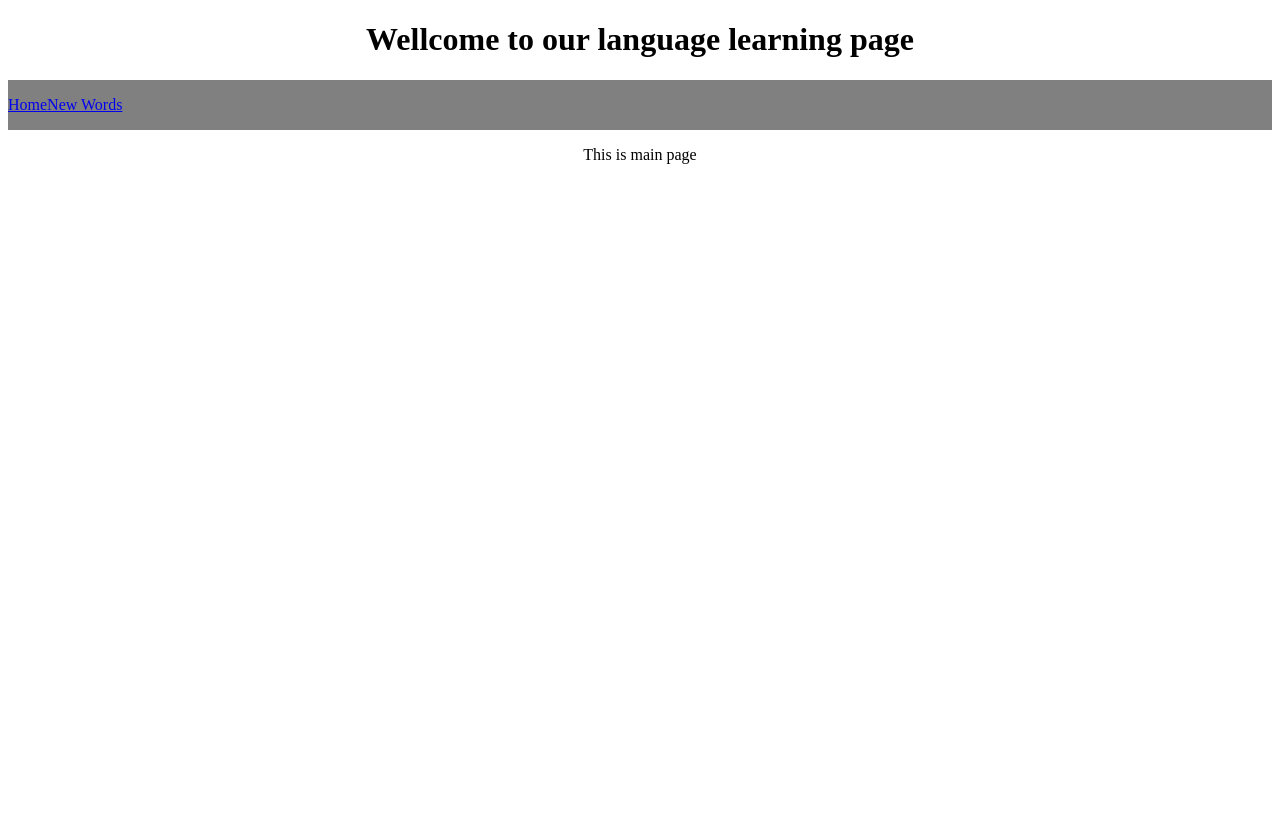
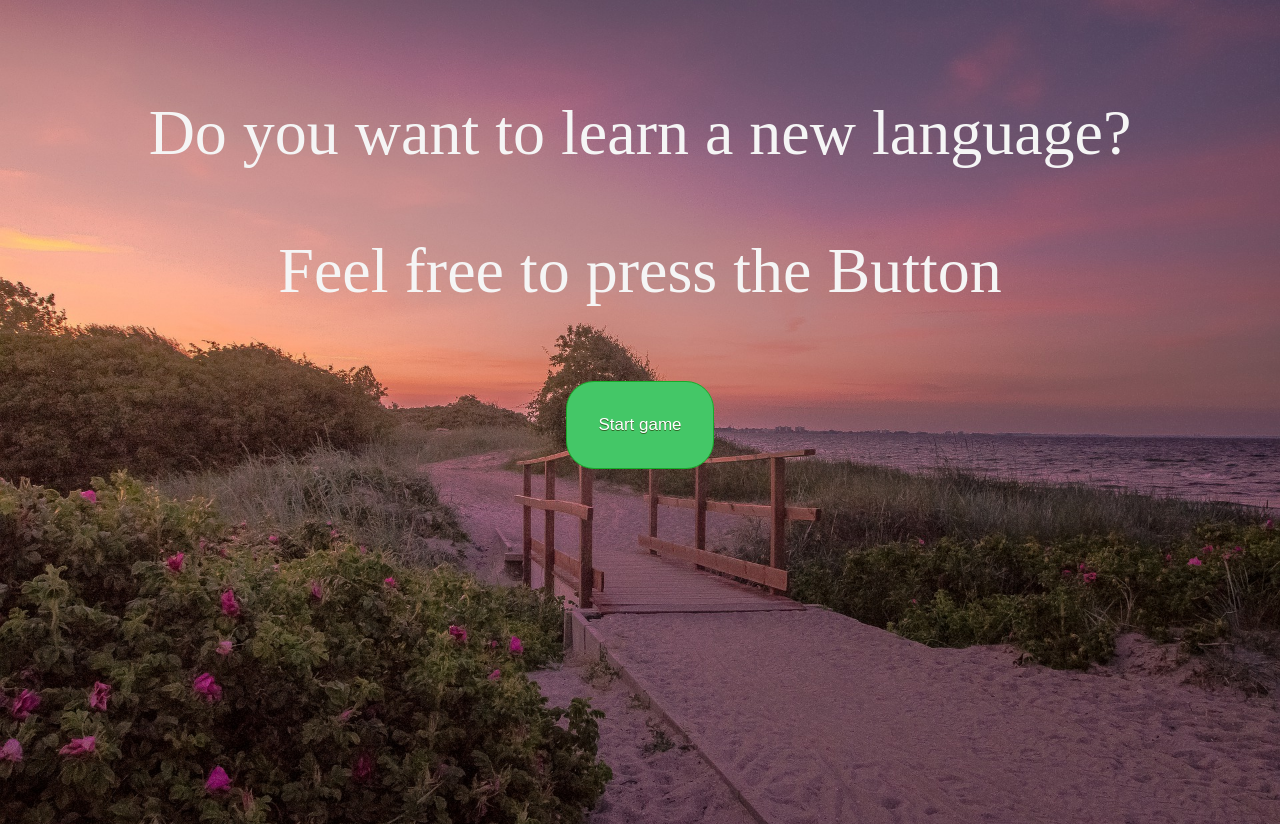
Before and after one commit to jilvins/language-learning-reactversion, a React (Create React App) app: page / in a window 1280 px wide. Before the commit the page ends 800 px from the top, so only its background shows below. Built offline with nearby package versions, Linux system fonts and the light colour scheme.

Commit message:
Changed to SPA updated styling

```diff
--- a/src/App.css
+++ b/src/App.css
@@ -1,5 +1,11 @@
+body{
+  padding: 0;
+  margin: 0;
+
+}
 .App {
   text-align: center;
+
 }
 
 .App-logo {
@@ -7,11 +13,6 @@
   pointer-events: none;
 }
 
-@media (prefers-reduced-motion: no-preference) {
-  .App-logo {
-    animation: App-logo-spin infinite 20s linear;
-  }
-}
 
 .App-header {
   background-color: #282c34;
@@ -27,12 +28,3 @@
 .App-link {
   color: #61dafb;
 }
-
-@keyframes App-logo-spin {
-  from {
-    transform: rotate(0deg);
-  }
-  to {
-    transform: rotate(360deg);
-  }
-}
--- a/src/App.js
+++ b/src/App.js
@@ -1,9 +1,5 @@
 import React from 'react';
 import './App.css';
-import {Switch, Route} from 'react-router-dom'
-import Header from './components/header'
-import Navbar from './components/navBar'
-import MainPage from './pages/mainPage'
 import LearnWords from './pages/learnWords'
 
 
@@ -11,17 +7,10 @@ import LearnWords from './pages/learnWords'
 function App() {
   return (
     <div className="App">
-      <Header />
-      <Navbar />
 
-      <Switch>
-        <Route exact path="/">
-          <MainPage />
-        </Route>
-        <Route>
-          <LearnWords path="/words" />
-        </Route>
-      </Switch>
+
+          <LearnWords />
+
     </div>
   );
 }
--- a/src/components/learningContainer.js
+++ b/src/components/learningContainer.js
@@ -26,8 +26,6 @@ function LearningContainer ({word}) {
         currentQuestion <= (learningMaterial.length - 1) ?
         setCurrentQuestion(currentQuestion + 1) : setGameStarted(false)
         setAnswMeassage("")
-
-
     }
 
     return (
@@ -48,18 +46,21 @@ function LearningContainer ({word}) {
 
         </div>
         <div className="question-shifter">
-                <p>{answMessage}</p>
-                <button onClick={nextQuestion}>{rightAnswer && currentQuestion < 6 ? "Next question" : null}</button>
-                <button onClick={nextLevel}>{rightAnswer && currentQuestion === 6 ? "Next level" : null}</button>
+                <p className="answer-reaction">{answMessage}</p>
+                <button className="nextBtn" onClick={nextQuestion}>{rightAnswer && currentQuestion < 6 ? "Next question" : null}</button>
+                <button className="nextBtn" onClick={nextLevel}>{rightAnswer && currentQuestion === 6 ? "Next level" : null}</button>
         </div>
         </div>
         : <div className="info-screen">
-           { currentLevel===1 ? <p>Start your game? First Level with basic Latvian words will be presended</p> : null}
-           { currentLevel===2 ? <p>Congratulation you finnished the first level. Next level will be about family</p> : null}
-           { currentLevel===3 ? <p>You are getting better. Next level will be about actions uou can take</p> : null}
-           { currentLevel===4 ? <h2>You have finnished this game!!!</h2> : null}
-            <p>Your current score is: {score}</p>
-            <button onClick={startGame}>Start game</button>
+           { currentLevel===1 ? <><p>Do you want to learn a new language?</p>
+                                <p>Feel free to press the Button</p></> : null}
+           { currentLevel===2 ? <><p>Congratulation you finnished the first level!</p>
+                                <p>Next level will be about family</p></> : null}
+           { currentLevel===3 ? <><p>You are getting better!</p>
+                                <p>Next level will be about actions you can take</p></> : null}
+           { currentLevel===4 ? <h2>You have finished this game!!!</h2> : null}
+           {currentLevel===1 ? null : <p>Your total score is: {score}</p>}
+           { currentLevel===4 ? null : <button onClick={startGame}>{currentLevel===1?<p>Start game</p>:<p>Next level</p> }</button> }
         </div>}
         </div>
     )
--- a/src/styles/learningcontainer.css
+++ b/src/styles/learningcontainer.css
@@ -1,19 +1,56 @@
+
+
+button:empty {
+    display: none;
+}
+
+
+.app-body{
+    padding: 2em;
+    background-image: url("./img/bridge-5356471_1920.jpg");
+  background-size: cover;
+  height: 95vh;
+
+}
+
+.info-screen {
+    color: whitesmoke;
+    font-size: 4em;
+}
+.info-screen button {
+    background-color:#44c767;
+	border-radius:28px;
+	border:1px solid #18ab29;
+	display:inline-block;
+	cursor:pointer;
+	color:#ffffff;
+	font-family:Arial;
+	font-size:17px;
+	padding:16px 31px;
+	text-decoration:none;
+	text-shadow:0px 1px 0px #2f6627;
+}
+.info-screen button:hover{
+    background-color:#5cbf2a;
+}
+.game-screen{
+    background-color: #f4f1de;
+    opacity: 0.8;
+    height: 60vh;
+    width: 60vw;
+    border-radius: 10px;
+    margin: 0 auto;
+}
+
 .wordImg{
     height: 200px;
     margin: 2em;
     border-radius: 5px;
 }
 
-.true {
-    background-color: green;
-}
-
-.false {
-    background-color: red;
-}
 .btn-option{
-    background-color: burlywood;
-    color: brown;
+    background-color: #283d3b;
+    color: whitesmoke;
     border: none;
     border-radius: 10px;
     width: 6em;
@@ -24,19 +61,42 @@
 }
 .btn-option:active{
     background-color: crimson;
+}
+.nextBtn {
+    background-color: #283d3b;
     color: whitesmoke;
+    border: none;
+    border-radius: 10px;
+    padding: 1em;
 }
+.nextBtn:hover {
+    background-color: cadetblue;
+}
+.nextBtn:active{
+    background-color: crimson;
+}
+.answer-reaction{
+    color:#b7094c;
+    font-size: 1em;
+    font-weight: bolder;
+    animation: animate 1s;
+}
+@keyframes animate {
+    0% {
+        font-size: 0.3em;
+        color: #0091ad
+    }
+    30% {
+        font-size: 0.6em;
+        color: #2e6f95
+    }
+    60% {
+        font-size: 0.8em;
+        color: #892b64
+    }
+    100% {
+        font-size: 1em;
+        color: #b7094c
+    }
 
-button:empty {
-    display: none;
 }
-
-
-.app-body{
-    background-color: cornflowerblue;
-    padding: 2em;
-}
-
-.game-body {
-    background-color: thistle;
-}
```
Also changed, not shown: public/images/bridge-5356471_1920.jpg (added), src/styles/img/bridge-5356471_1920.jpg (added).
